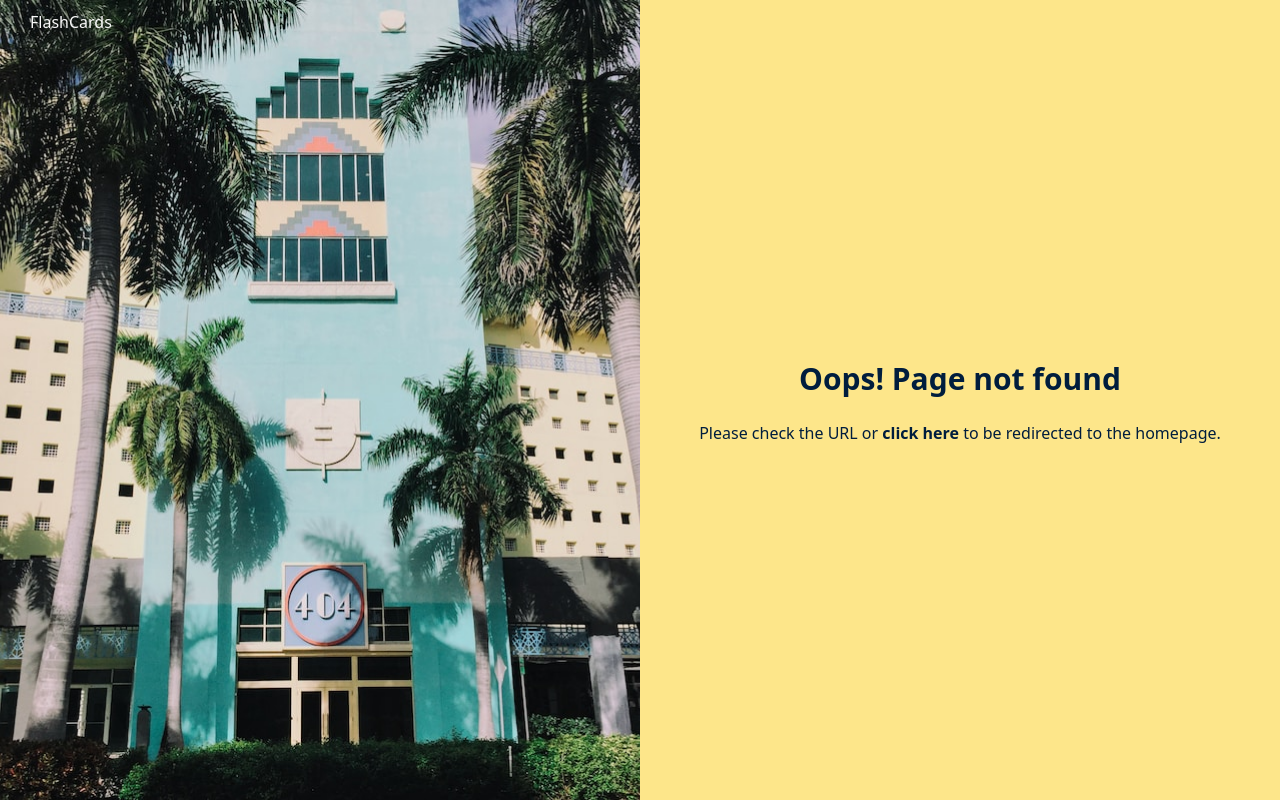
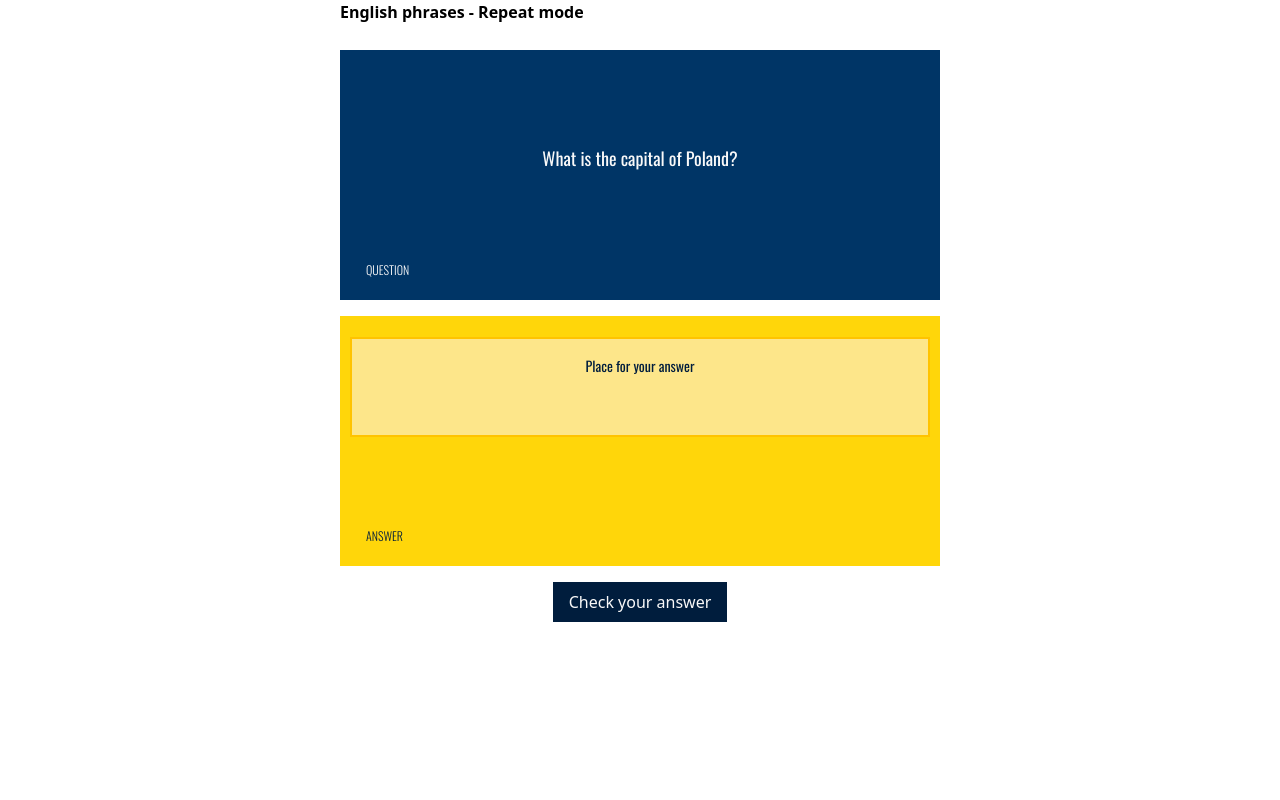
Before and after one commit to karol-wolski/KeepYourFlashcards, a React (Vite) app: page /repeat in a window 1280 px wide. Before the commit this address had no page. Built offline with nearby package versions, Linux system fonts and the light colour scheme.

Commit message:
feat: repeat mode page (#55)

```diff
--- a/src/components/Card/Card.tsx
+++ b/src/components/Card/Card.tsx
@@ -2,9 +2,10 @@ interface Props {
   side?: 'QUESTION' | 'ANSWER'
   text?: string
   children?: React.ReactElement | string | JSX.Element
+  isSideTextVisible?: boolean
 }
 
-const Card = ({ text, side, children }: Props) => {
+const Card = ({ text, side, children, isSideTextVisible = true }: Props) => {
   let style
   if (side === 'QUESTION')
     style = {
@@ -25,7 +26,7 @@ const Card = ({ text, side, children }: Props) => {
         <p className="h-full w-full flex justify-center items-center text-[1.8rem] leading-[3rem] font-regular px-[1.6rem]">
           {text}
         </p>
-        {side && (
+        {isSideTextVisible && (
           <p className="text-[1.2rem] font-light mb-[1.6rem] ml-[1.6rem]">
             {side}
           </p>
--- a/src/components/RepeatMode/RepeatMode.tsx
+++ b/src/components/RepeatMode/RepeatMode.tsx
@@ -1,8 +1,8 @@
-import { useState, useRef, useEffect } from 'react'
+import { useState, useRef } from 'react'
 import Button from '../Button/Button'
 import Card from '../Card/Card'
 
-type CardType = {
+export type CardType = {
   id: string
   question: string
   answer: string
@@ -11,10 +11,16 @@ type CardType = {
 interface Props {
   card: CardType
   collectionName: string
+  isLastCard: boolean
   handleResult: (result: string) => void
 }
 
-const RepeatMode = ({ card, collectionName, handleResult }: Props) => {
+const RepeatMode = ({
+  card,
+  collectionName,
+  isLastCard,
+  handleResult,
+}: Props) => {
   const divRef = useRef<HTMLDivElement>(null)
   const [isBtnVisible, setIsBtnVisible] = useState(true)
   const [isLevelBtnVisible, setIsLevelBtnVisible] = useState(false)
@@ -27,7 +33,6 @@ const RepeatMode = ({ card, collectionName, handleResult }: Props) => {
     setIsLevelBtnVisible(true)
   }
 
-  useEffect(() => {
   const clear = () => {
     setIsBtnVisible(true)
     setIsLevelBtnVisible(false)
@@ -37,8 +42,11 @@ const RepeatMode = ({ card, collectionName, handleResult }: Props) => {
       divRef.current.textContent = ''
     }
   }
+
+  const result = (status: string) => {
     clear()
-  }, [card])
+    handleResult(status)
+  }
 
   return (
     <div className="flex flex-col gap-[1.6rem] [&>*:last-child]:self-center">
@@ -46,6 +54,9 @@ const RepeatMode = ({ card, collectionName, handleResult }: Props) => {
         <h2 className="font-bold text-[1.6rem]">
           {collectionName} - Repeat mode
         </h2>
+        {isLastCard && (
+          <p className="text-[1.6rem] text-danger">Last question</p>
+        )}
       </div>
       <Card side="QUESTION" text={card.question} />
       <Card side="ANSWER" text={answer}>
@@ -64,17 +75,13 @@ const RepeatMode = ({ card, collectionName, handleResult }: Props) => {
       )}
       {isLevelBtnVisible && (
         <div className="flex gap-[1.6rem]">
-          <Button
-            type="button"
-            variant="danger"
-            onClick={() => handleResult('poor')}
-          >
+          <Button type="button" variant="danger" onClick={() => result('poor')}>
             Poor
           </Button>
           <Button
             type="button"
             variant="success"
-            onClick={() => handleResult('great')}
+            onClick={() => result('great')}
           >
             Great
           </Button>
--- a/src/main.tsx
+++ b/src/main.tsx
@@ -12,6 +12,7 @@ import ProfilePage from './pages/Profile'
 import YourSetsPage from './pages/YourSets'
 import CoursePage from './pages/Course'
 import StudyPage from './pages/Study'
+import RepeatPage from './pages/Repeat'
 
 const router = createBrowserRouter([
   {
@@ -51,6 +52,10 @@ const router = createBrowserRouter([
     element: <StudyPage />,
   },
   {
+    path: '/repeat',
+    element: <RepeatPage />,
+  },
+  {
     path: '*',
     element: <NotFoundPage />,
   },
--- /dev/null
+++ b/src/pages/Repeat.tsx
@@ -0,0 +1,63 @@
+import { useState } from 'react'
+import RepeatMode, { CardType } from '../components/RepeatMode/RepeatMode'
+import Layout from '../layouts/Layout'
+import randomNumber from '../utils/randomNumber'
+import Button from '../components/Button/Button'
+
+const RepeatPage = () => {
+  const response = [
+    {
+      id: '1',
+      question: 'What is the capital of Poland?',
+      answer: 'Warsaw',
+    },
+    {
+      id: '2',
+      question: 'What it the most popular sport in Poland?',
+      answer: 'Football',
+    },
+  ]
+
+  const [cards, setCards] = useState<CardType[]>(response)
+  const [currentCard, setCurrentCard] = useState<CardType>(cards[0])
+
+  const nextQuestion = () => {
+    const randomNum = randomNumber(0, cards.length)
+    setCurrentCard(cards[randomNum])
+  }
+  const handleResult = (prop: string) => {
+    if (prop === 'great') {
+      const filterArray = cards.filter((card) => card.id !== currentCard.id)
+      setCards(filterArray)
+    }
+    nextQuestion()
+  }
+
+  return (
+    <Layout>
+      <div className="max-w-[60rem] m-auto">
+        {cards.length !== 0 ? (
+          <RepeatMode
+            collectionName="English phrases"
+            card={currentCard}
+            handleResult={handleResult}
+            isLastCard={cards.length === 1}
+          />
+        ) : (
+          <div className="h-[30rem] flex flex-col gap-[1.6rem] justify-center items-center border-[2px] border-primary">
+            <p className="text-[1.6rem]">You have done all the repetitions</p>
+            <Button
+              type="button"
+              variant="primary"
+              onClick={() => setCards(response)}
+            >
+              Start again your reps
+            </Button>
+          </div>
+        )}
+      </div>
+    </Layout>
+  )
+}
+
+export default RepeatPage
--- /dev/null
+++ b/src/utils/randomNumber.ts
@@ -0,0 +1,4 @@
+const randomNumber = (start: number, end: number) =>
+  Math.floor(Math.random() * (end - start)) + start
+
+export default randomNumber
```
Also changed, not shown: 2 other files (tests, documents, lock files or other folders). Lines whose indentation alone changed are shown as unchanged.
